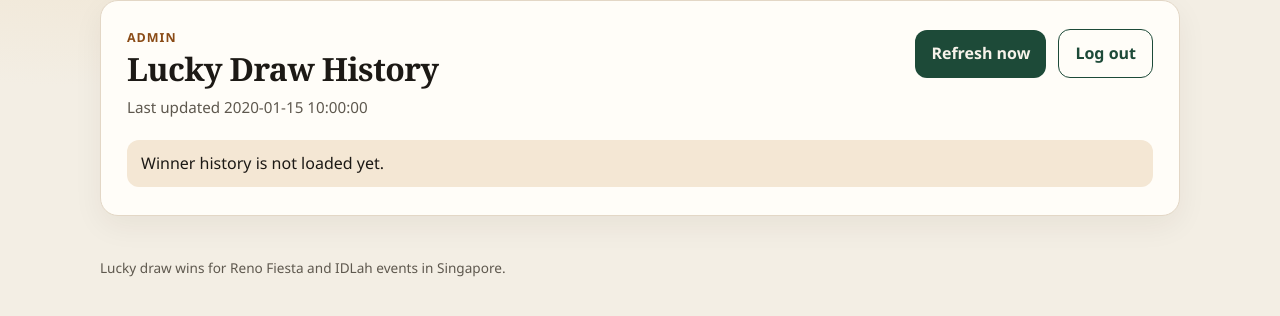
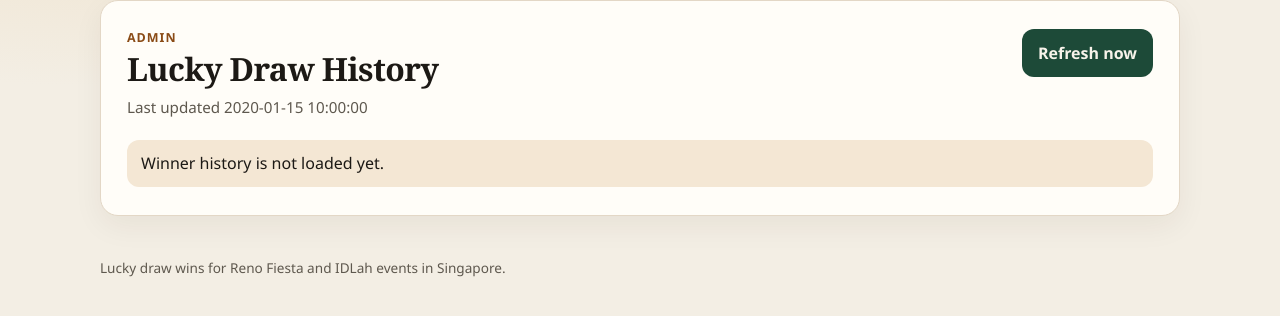
Before and after one commit to idlah-fujia/lucky-draw-history, a FastAPI app: template app/templates/admin.html in a window 1280 px wide. Shown: the part 53-369 px from the top of the page. Run offline with FastAPI, Linux system fonts and the light colour scheme; the template is opened without the code that fills it: most values are stand-ins (such as "Sample title", 1, 10 or a date in 2020).

Commit message:
Make admin page password-free

```diff
--- a/app/main.py
+++ b/app/main.py
@@ -93,6 +93,8 @@ def _render(request: Request, name: str, status_code: int = 200, **context):
 
 
 def _is_admin(request: Request) -> bool:
+    # Admin page is open (no password) by owner request, 26 Nov 2026.
+    return True
     return admin_token_ok(request.cookies.get(SESSION_COOKIE))
 
 
--- a/app/templates/admin.html
+++ b/app/templates/admin.html
@@ -10,9 +10,6 @@
     <div class="actions">
       <form method="post" action="/admin/refresh">
         <button type="submit">Refresh now</button>
-      </form>
-      <form method="post" action="/admin/logout">
-        <button type="submit" class="secondary">Log out</button>
       </form>
     </div>
   </div>
```
Also changed, not shown: 1 other file.
